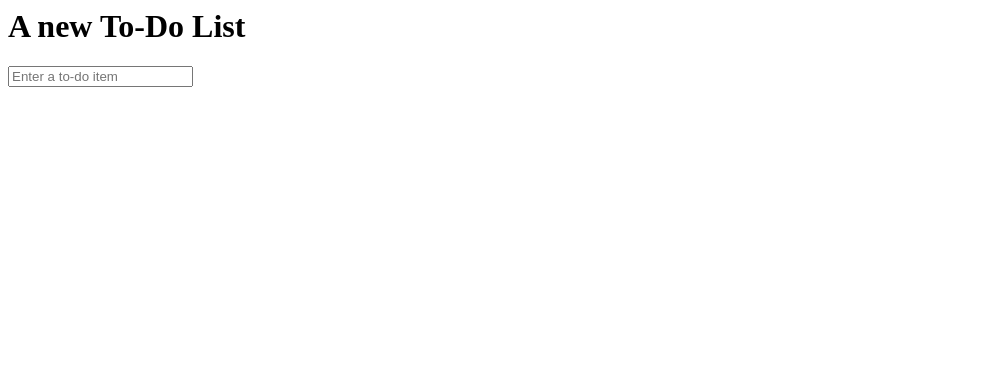
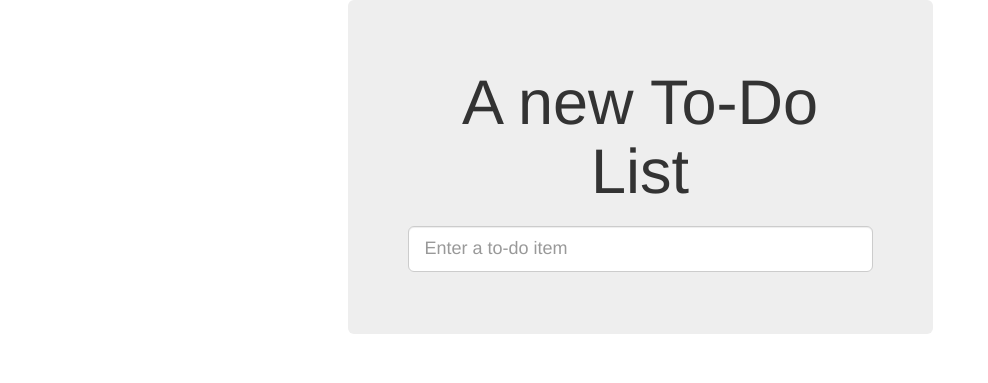
Before and after one commit to smbkzt/django_tdd, a Django app: page /lists/1/ in a window 1280 px wide. Shown: the top 383 px of the page, without its empty margins (0-988 px from the left). Run offline with Django 3.2, Linux system fonts and the light colour scheme; data comes from the database, SQL or seed files in the repository; both versions use the stored data as it was after the commit; parts of the project's set-up code (start-up, migrations or seed data) failed here and were passed over; some libraries are stand-ins or nearby versions.

Commit message:
test for checking the items proper location, also added  bootstrap to improve layout

```diff
--- a/first_tdd/settings.py
+++ b/first_tdd/settings.py
@@ -24,7 +24,7 @@ SECRET_KEY = '&$)67mt2lvas$wf$*_7y7s+t8ne#hy3@4h*kbc#(d(lfd8=c83'
 
 # SECURITY WARNING: don't run with debug turned on in production!
 DEBUG = True
-
+STATIC_URL = '/static/'
 ALLOWED_HOSTS = []
 
 
--- a/functional_tests/tests.py
+++ b/functional_tests/tests.py
@@ -1,13 +1,12 @@
 #! /usr/bin/env python3
 import time
 
-
-from django.test import LiveServerTestCase
+from django.contrib.staticfiles.testing import StaticLiveServerTestCase
 from selenium.webdriver.common.keys import Keys
 from selenium import webdriver
 
 
-class NewVisitorTest(LiveServerTestCase):
+class NewVisitorTest(StaticLiveServerTestCase):
 
     def setUp(self):
         self.browser = webdriver.Firefox()
--- /dev/null
+++ b/lists/static/base.css
@@ -0,0 +1,4 @@
+#input_text {
+
+    margin-top: 2ex;
+}
--- a/lists/templates/base.html
+++ b/lists/templates/base.html
@@ -1,15 +1,33 @@
 <html lang="en">
 <head>
-    <meta charset="UTF-8">
+     <meta charset="utf-8">
+    <meta http-equiv="X-UA-Compatible" content="IE=edge">
+    <meta name="viewport" content="width=device-width, initial-scale=1">
     <title>To Do List</title>
+    <link rel="stylesheet" href="/static/bootstrap/css/bootstrap.min.css">
+    <link rel="stylesheet" href="/static/base.css">
 </head>
 <body>
+    <div class="container">
+        <div class="row">
+            <div class="col-md-6 col-md-offset-3 jumbotron">
+                <div class="text-center">
                     <h1>{%block header_text%}{%endblock%}</h1>
                 <form method="POST" action="{%block form_action %}{%endblock%}">
-        <input name="item_text" id="input_text" placeholder="Enter a to-do item" id="input_text" />
+                    <input name="item_text" id="input_text" placeholder="Enter a to-do item" id="input_text" class="form-control input-lg" />
                     {% csrf_token %}
                 </form>
+                </div>
+            </div>
+        </div>
+        <div class="row">
+            <div class="col-md-6 col-md-offset-3">
                 {%block table%}
                 {%endblock%}
+            </div>
+        </div>
+    </div>
+
+
 </body>
 </html>
--- a/lists/templates/list.html
+++ b/lists/templates/list.html
@@ -5,7 +5,7 @@
     /lists/{{ list.id }}/add_item
 {% endblock %}
 {% block table %}
-    <table id="id_list_table">
+    <table id="id_list_table" class="table">
         {% for item in list.items_set.all %}
             <tr><td>{{ forloop.counter }}: {{ item.text }}</td></tr>
         {% endfor %}
```
Also changed, not shown: db.sqlite3, 1 other file. Lines whose indentation alone changed are shown as unchanged.
